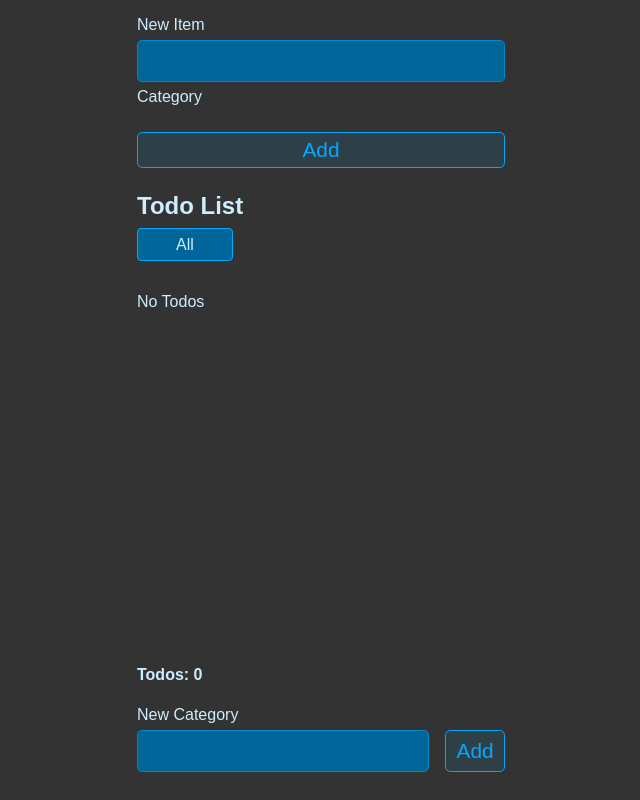
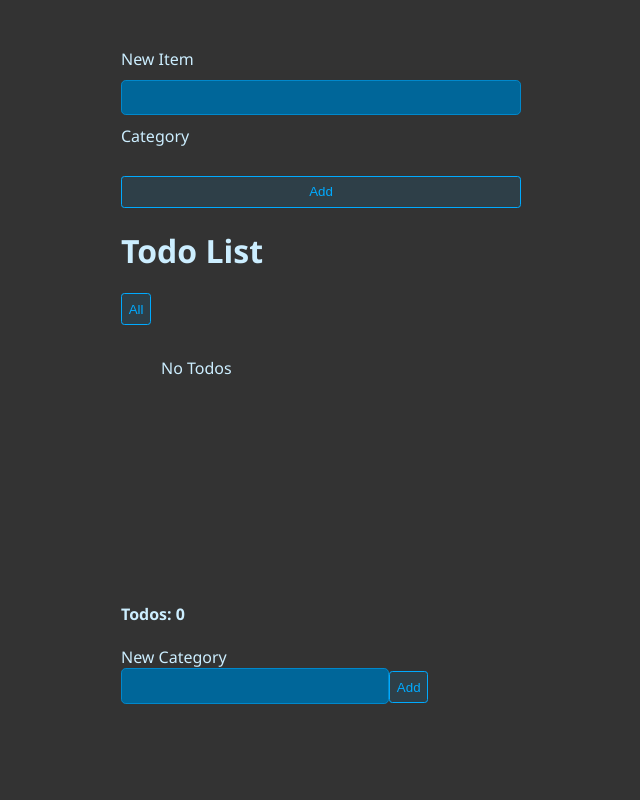
Before and after one commit to bharatbhusal/todo-list, a React (Create React App) app: page / in a window 1280 px wide. Shown: the whole page, without its empty margins (319-959 px from the left). Built offline with nearby package versions, Linux system fonts and the light colour scheme.

Commit message:
restart css

```diff
--- a/src/App.css
+++ b/src/App.css
@@ -1,42 +1,15 @@
-/* Styles for the form used to add new items */
-.new-item-form
-/* .new-category-form  */ {
+.container {
+  height: 80vh;
+  width: 400px;
   display: flex;
   flex-direction: column;
-  gap: 0.6rem;
+  justify-content: space-between;
+  /* overflow: hidden; */
+  /* overflow-y: scroll; */
 }
 
-/* Styles for a row within a form */
-.form-row {
-  display: flex;
-  flex-direction: column;
-  gap: 0.4rem;
-}
-
-.new-category-form .form-row > div {
-  display: flex;
-  justify-content: space-between;
-  gap: 1rem;
-}
-
-.new-category-form input {
-  width: 80%;
-}
-
-/* Styles for input elements within the new item form */
-.new-item-form input,
-.new-category-form input {
-  outline: none;
-  border: 1px solid hsl(200, 100%, 40%);
-  background: hsl(200, 100%, 30%);
-  border-radius: 0.25em;
-  padding: 0.25em 0.5em;
-  color: hsl(200, 100%, 90%);
-  height: 2.6rem;
-  font-size: 1.2rem;
-}
-/* Styles for a generic button */
 .btn {
+  height: 2rem;
   background: rgba(0, 170, 255, 0.1);
   border: 1px solid rgb(0, 170, 255);
   color: rgb(0, 170, 255);
@@ -45,8 +18,22 @@
   cursor: pointer;
   outline: none;
 }
-.add-btn {
-  font-size: 1.3rem;
+
+input {
+  max-width: 380px;
+  border: 1px solid hsl(200, 100%, 40%);
+  background: hsl(200, 100%, 30%);
+  border-radius: 0.25em;
+  padding: 0.25em 0.5em;
+  color: hsl(200, 100%, 90%);
+  height: 1.5rem;
+  font-size: 1.2rem;
+}
+
+.new-item-form {
+  display: flex;
+  flex-direction: column;
+  gap: 0.6rem;
 }
 
 .category-selector {
@@ -56,6 +43,18 @@
   gap: 2rem;
   overflow-x: scroll;
 }
+
+.list {
+  height: 15rem;
+  overflow-y: scroll;
+}
+/*
+
+.add-btn {
+  font-size: 1.3rem;
+}
+
+
 
 .btn-category {
   padding: 0.4rem;
@@ -70,7 +69,6 @@
   background-color: hsl(200, 100%, 30%);
 }
 
-/* Styles for a danger-themed button */
 .btn.btn-danger {
   background: hsl(0, 100%, 40%, 0.1);
   border: 1px solid hsl(0, 100%, 40%);
@@ -78,16 +76,13 @@
   font-size: medium;
 }
 
-/* Styles for a header element */
 .header {
   font-size: 1.5rem;
   margin-top: 1.5rem;
   margin-bottom: 0.5rem;
 }
 
-/* Styles for the overall structure of the list */
 .list {
-  /* margin: 0; */
   padding: 0;
   display: flex;
   flex-direction: column;
@@ -97,7 +92,6 @@
   height: 23rem;
 }
 
-/* Styles for individual list items */
 .list li {
   display: flex;
   align-items: center;
@@ -117,14 +111,12 @@
   color: hsl(200, 100%, 40%);
 }
 
-/* Styles for the checkbox visual representation before the label */
 .title {
   display: flex;
   gap: 0.4rem;
   align-items: center;
 }
 
-/* Checked state styles for the checkbox visual representation before the label */
 .title.completed::before {
   content: "✔";
   background: hsl(200, 100%, 40%);
@@ -149,4 +141,4 @@
   width: 100%;
   height: 2rem;
   margin-bottom: 1.5rem;
-}
+} */
--- a/src/App.jsx
+++ b/src/App.jsx
@@ -58,14 +58,14 @@ function App() {
 
   // Render the NewTodoForm and TodoList components
   return (
-    <>
+    <div className='container'>
       {/* Component for adding new todos */}
       <NewTodoForm addTodo={addTodo} categories={categories} />
 
       {/* Component for displaying the list of todos */}
       <TodoList todos={todos} setTodos={setTodos} categories={categories} setCategories={setCategories} />
       <NewCategoryForm addCategory={addCategory} />
-    </>
+    </div >
   )
 }
 
--- a/src/components/NewTodoForm.jsx
+++ b/src/components/NewTodoForm.jsx
@@ -27,7 +27,7 @@ export function NewTodoForm({ addTodo, categories }) {
     return (
         <form className="new-item-form" onSubmit={handleSubmit}>
             {/* Form row with a label and input for the new todo item */}
-            <div className="form-row">
+
             <label htmlFor="item">New Item</label>
             <input
                 value={newItemTitle}
@@ -41,7 +41,7 @@ export function NewTodoForm({ addTodo, categories }) {
                     <Category key={each.id} each={each.category} />
                 ))}
             </div>
-            </div>
+
 
             {/* Button to submit the form and add the new todo item */}
             <button className="btn add-btn">Add</button>
--- a/src/components/TodoList.jsx
+++ b/src/components/TodoList.jsx
@@ -28,7 +28,7 @@ export default function TodoList({ todos, setTodos, categories, setCategories })
 
 
     return (
-        <>
+        <div className="todo-list">
             {/* Header for the todo list */}
             <h1 className="header">Todo List</h1>
             <div className="category-selector">
@@ -55,6 +55,6 @@ export default function TodoList({ todos, setTodos, categories, setCategories })
 
             {categories.length !== 0 && toList.category && <DeleteTodoItem  {...toList} key={toList.id} setCategories={setCategories} />}
 
-        </>
+        </div >
     );
 }
--- a/src/index.css
+++ b/src/index.css
@@ -1,31 +1,11 @@
-/* Resetting margin and applying font styles to the entire body */
 body {
-  margin: 0;
-  font-family: -apple-system, BlinkMacSystemFont, "Segoe UI", "Roboto", "Oxygen",
-    "Ubuntu", "Cantarell", "Fira Sans", "Droid Sans", "Helvetica Neue",
-    sans-serif;
-  -webkit-font-smoothing: antialiased;
-  -moz-osx-font-smoothing: grayscale;
-
+  font-family: "Segoe UI", "Roboto", "Oxygen", "Ubuntu", "Cantarell",
+    "Fira Sans", "Droid Sans", "Helvetica Neue", sans-serif;
   background: #333;
   color: rgb(204, 238, 255);
-  max-width: 400px;
-  padding: 1rem;
-  margin: 0 auto;
+  width: 400px;
+  height: 80vh;
+  margin: 3rem auto;
   overflow-y: hidden;
+  overflow-y: scroll;
 }
-
-* {
-  font-family: Arial, Helvetica, sans-serif;
-  box-sizing: border-box;
-}
-
-::-webkit-scrollbar {
-  display: none;
-}
-
-/* Applying a specific font family to code elements for better code readability */
-code {
-  font-family: source-code-pro, Menlo, Monaco, Consolas, "Courier New",
-    monospace;
-}
```
Lines whose indentation alone changed are shown as unchanged.
